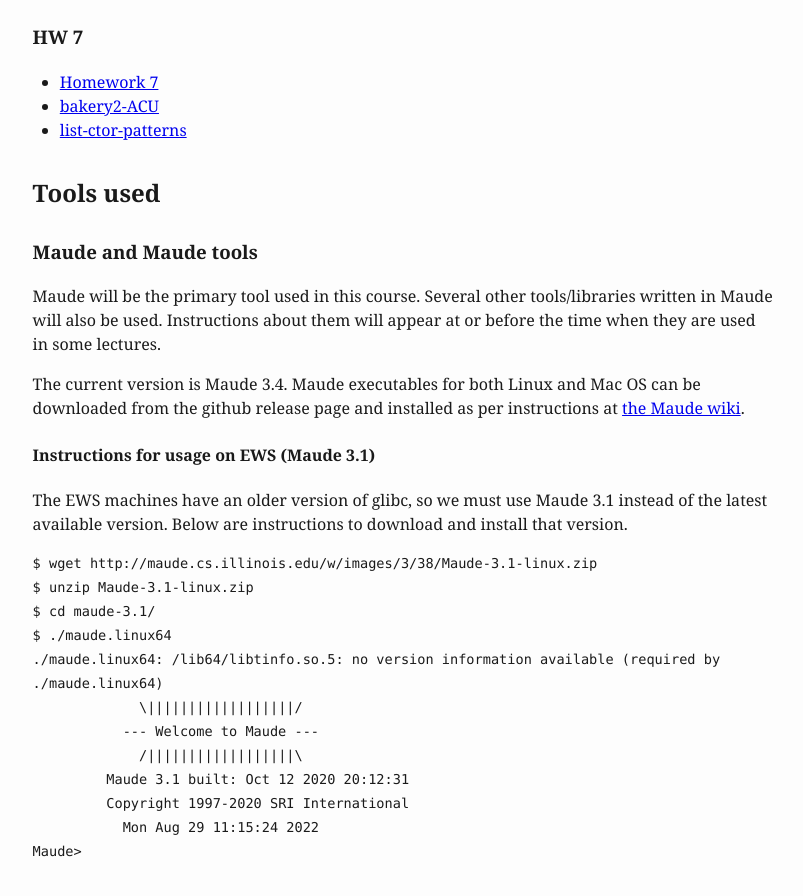
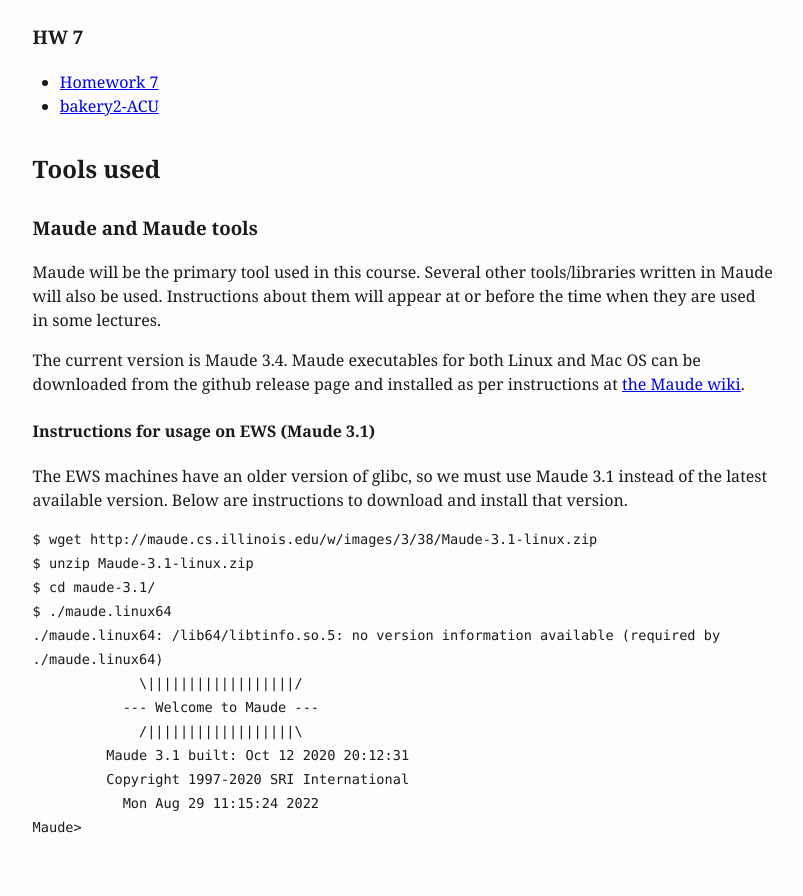
Before and after one commit to nishantjr/cs476-website-fa24, a plain HTML site: page index.html in a window 1280 px wide. Shown: the part 5619-6515 px from the top of the page, without its empty margins (345-1148 px from the left). Drawn offline with Linux system fonts and the light colour scheme.

Commit message:
Remove extranous file

```diff
--- a/index.html
+++ b/index.html
@@ -507,8 +507,6 @@ href="homework/token-ring-skeleton.maude">token-ring-skeleton.maude</a></li>
 <ul>
 <li><a href="homework/hw7-24.pdf">Homework 7</a></li>
 <li><a href="homework/bakery2-ACU.maude">bakery2-ACU</a></li>
-<li><a
-href="homework/list-ctor-patterns.maude">list-ctor-patterns</a></li>
 </ul>
 <h2 id="tools-used">Tools used</h2>
 <h3 id="maude-and-maude-tools">Maude and Maude tools</h3>
```
Also changed, not shown: 2 other files.
